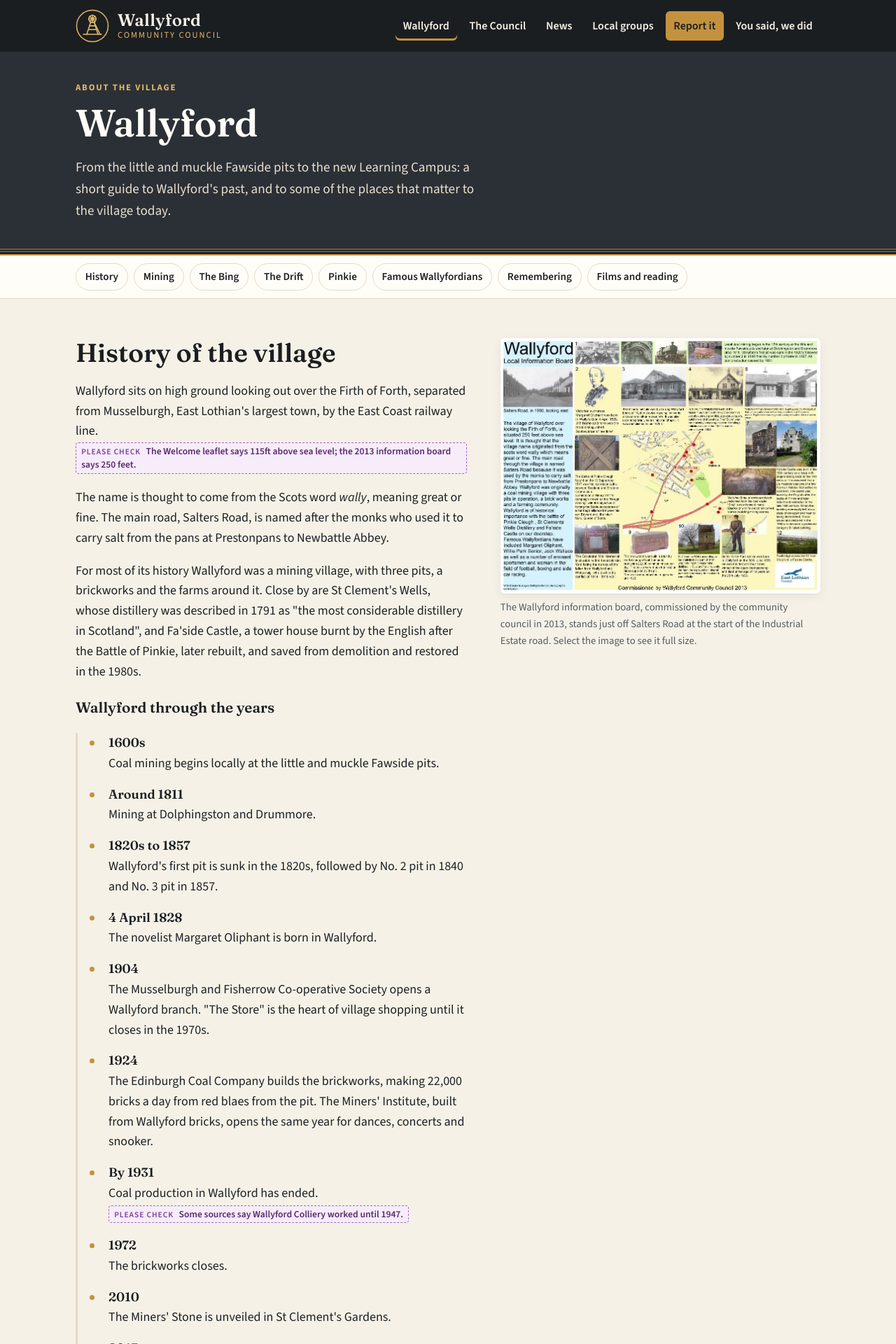
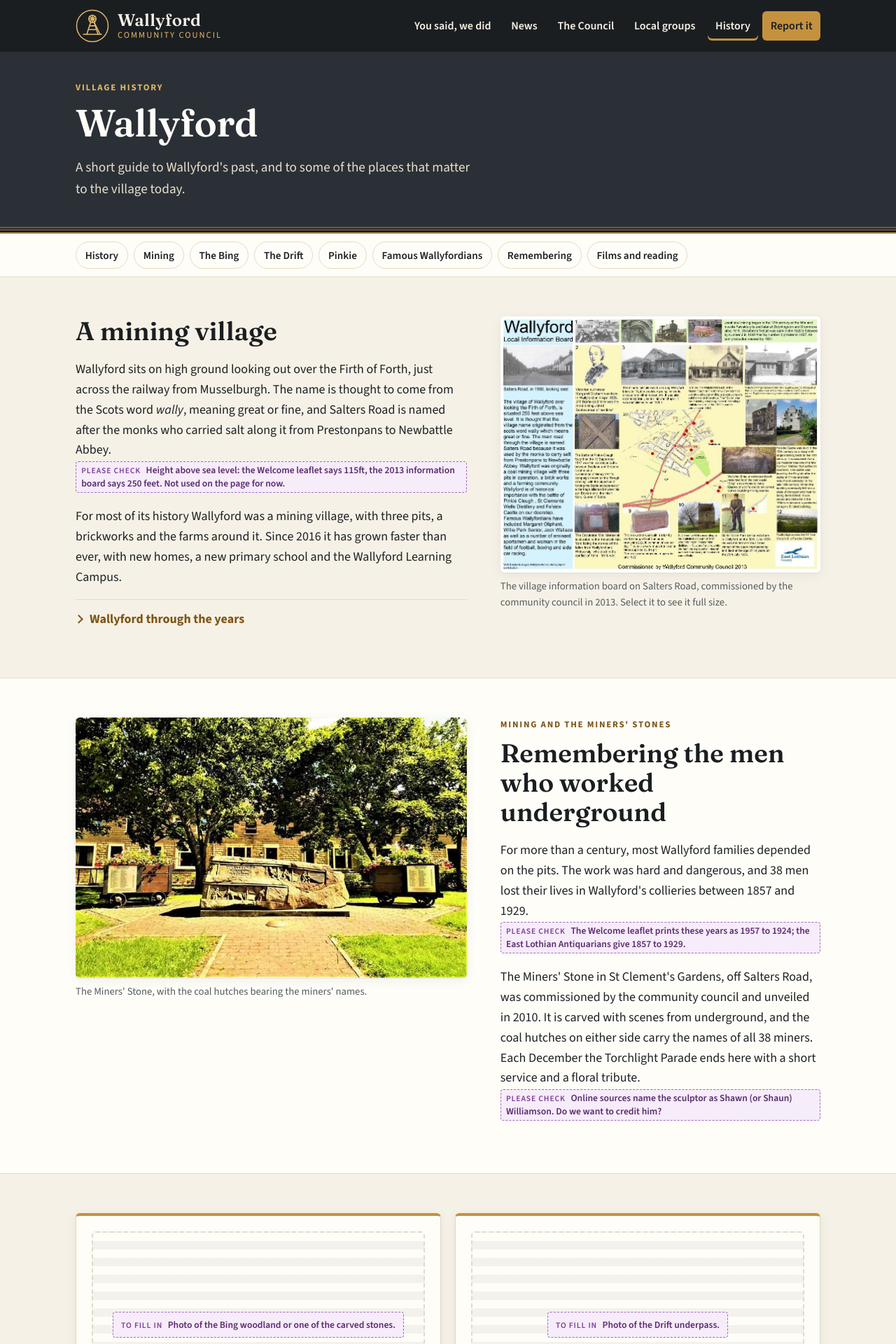
Before and after one commit to dochtie/wallyford-community-council, a Jekyll site: the page built from wallyford.html, in a window 1280 px wide. Shown: the top 1920 px of the page at 70% size. Built offline with Jekyll 4.4.1, drawn with Linux system fonts in a browser that asks for light colours; some of the changed text lies outside the part shown.

Commit message:
Reorder menu and make the History page shorter
- Menu: You said, we did first; then News, The Council, Local groups,
  History; Report it last as the gold button. "Wallyford" renamed
  "History" so it doesn't repeat the site name.
- Home: "Latest updates" now comes before the latest news.
- History page about 30% shorter on phones: timeline and the Crookston
  memorial story are tucked into "show more" sections; the Bing and the
  Drift sit side by side; text tightened; pictures cropped smaller;
  photo placeholders only appear in draft mode; less padding on phones.

Co-Authored-By: Claude Opus 5.5 <noreply@anthropic.com>
Claude-Session: https://claude.ai/code/session_01AHWgmrUU9kjoZf2z29Rxty

```diff
--- a/_includes/header.html
+++ b/_includes/header.html
@@ -1,4 +1,4 @@
-{%- assign nav = "wallyford|Wallyford|/wallyford/;council|The Council|/council/;news|News|/news/;groups|Local groups|/groups/;report|Report it|/report/;tracker|You said, we did|/you-said-we-did/" | split: ";" -%}
+{%- assign nav = "tracker|You said, we did|/you-said-we-did/;news|News|/news/;council|The Council|/council/;groups|Local groups|/groups/;wallyford|History|/wallyford/;report|Report it|/report/" | split: ";" -%}
 <header class="site-header">
   <div class="wrap header-inner">
     <a class="brand" href="{{ '/' | relative_url }}">
--- a/assets/css/site.css
+++ b/assets/css/site.css
@@ -448,6 +448,31 @@ a.event-inner:hover .event-title { text-decoration: underline; }
 }
 .prose blockquote p:last-child { font-family: var(--sans); font-size: .95rem; color: var(--muted); margin-bottom: 0; }
 
+/* ---------- Show more (details) ---------- */
+details.more { margin: 1rem 0 0; border-top: 1px solid var(--rule); }
+details.more > summary {
+  cursor: pointer; list-style: none; padding: .8rem 0; font-weight: 700; color: var(--brass-dark);
+  display: flex; align-items: center; gap: .5rem;
+}
+details.more > summary::-webkit-details-marker { display: none; }
+details.more > summary::before {
+  content: ""; width: .55rem; height: .55rem; border-right: 2px solid currentColor; border-bottom: 2px solid currentColor;
+  transform: rotate(-45deg); transition: transform .15s ease; margin-right: .2rem;
+}
+details.more[open] > summary::before { transform: rotate(45deg); }
+details.more > summary:hover { text-decoration: underline; }
+
+/* ---------- History page: compact pictures ---------- */
+.card-img { width: 100%; aspect-ratio: 16 / 9; object-fit: cover; border-radius: 4px; margin-bottom: 1rem; }
+.card-photo { aspect-ratio: 16 / 9; margin-bottom: 1rem; }
+.card-title { font-size: 1.45rem; }
+.figure-short { max-height: 340px; object-fit: cover; }
+@media (max-width: 640px) {
+  .section { padding: 2.5rem 0; }
+  .section-paper + .section, .section-dark + .section { padding-top: 2.5rem; }
+  .figure img { max-height: 300px; object-fit: cover; }
+}
+
 /* ---------- Report it: steps ---------- */
 .steps { padding-left: 1.3em; margin: 0; }
 .steps li { margin-bottom: .5rem; }
--- a/wallyford.html
+++ b/wallyford.html
@@ -1,16 +1,16 @@
 ---
 layout: default
-title: Wallyford
+title: History
 nav: wallyford
 permalink: /wallyford/
-description: The story of Wallyford, East Lothian. Mining and the Miners' Stone, the Bing, the Drift, the Battle of Pinkie, and the people and places that shaped the village.
+description: The story of Wallyford, East Lothian. Mining and the Miners' Stones, the Bing, the Drift, the Battle of Pinkie, and the people and places that shaped the village.
 ---
 
 <header class="page-head">
   <div class="wrap">
-    <p class="eyebrow">About the village</p>
+    <p class="eyebrow">Village history</p>
     <h1>Wallyford</h1>
-    <p class="lede">From the little and muckle Fawside pits to the new Learning Campus: a short guide to Wallyford's past, and to some of the places that matter to the village today.</p>
+    <p class="lede">A short guide to Wallyford's past, and to some of the places that matter to the village today.</p>
   </div>
 </header>
 <div class="strata" aria-hidden="true"></div>
@@ -33,31 +33,31 @@ description: The story of Wallyford, East Lothian. Mining and the Miners' Stone,
 <section class="section" id="history">
   <div class="wrap split">
     <div class="prose">
-      <h2>History of the village</h2>
-      <p>Wallyford sits on high ground looking out over the Firth of Forth, separated from Musselburgh, East Lothian's largest town, by the East Coast railway line. {% include review.html type="check" text="The Welcome leaflet says 115ft above sea level; the 2013 information board says 250 feet." %}</p>
-      <p>The name is thought to come from the Scots word <em>wally</em>, meaning great or fine. The main road, Salters Road, is named after the monks who used it to carry salt from the pans at Prestonpans to Newbattle Abbey.</p>
-      <p>For most of its history Wallyford was a mining village, with three pits, a brickworks and the farms around it. Close by are St Clement's Wells, whose distillery was described in 1791 as "the most considerable distillery in Scotland", and Fa'side Castle, a tower house burnt by the English after the Battle of Pinkie, later rebuilt, and saved from demolition and restored in the 1980s.</p>
+      <h2>A mining village</h2>
+      <p>Wallyford sits on high ground looking out over the Firth of Forth, just across the railway from Musselburgh. The name is thought to come from the Scots word <em>wally</em>, meaning great or fine, and Salters Road is named after the monks who carried salt along it from Prestonpans to Newbattle Abbey. {% include review.html type="check" text="Height above sea level: the Welcome leaflet says 115ft, the 2013 information board says 250 feet. Not used on the page for now." %}</p>
+      <p>For most of its history Wallyford was a mining village, with three pits, a brickworks and the farms around it. Since 2016 it has grown faster than ever, with new homes, a new primary school and the Wallyford Learning Campus.</p>
 
-      <h3>Wallyford through the years</h3>
+      <details class="more">
+        <summary>Wallyford through the years</summary>
         <ul class="timeline">
           <li><span class="when">1600s</span> Coal mining begins locally at the little and muckle Fawside pits.</li>
-        <li><span class="when">Around 1811</span> Mining at Dolphingston and Drummore.</li>
           <li><span class="when">1820s to 1857</span> Wallyford's first pit is sunk in the 1820s, followed by No. 2 pit in 1840 and No. 3 pit in 1857.</li>
           <li><span class="when">4 April 1828</span> The novelist Margaret Oliphant is born in Wallyford.</li>
-        <li><span class="when">1904</span> The Musselburgh and Fisherrow Co-operative Society opens a Wallyford branch. "The Store" is the heart of village shopping until it closes in the 1970s.</li>
-        <li><span class="when">1924</span> The Edinburgh Coal Company builds the brickworks, making 22,000 bricks a day from red blaes from the pit. The Miners' Institute, built from Wallyford bricks, opens the same year for dances, concerts and snooker.</li>
+          <li><span class="when">1904</span> The Co-op opens a Wallyford branch. "The Store" is the heart of village shopping until the 1970s.</li>
+          <li><span class="when">1924</span> The brickworks opens, making 22,000 bricks a day from red blaes from the pit. The Miners' Institute is built from Wallyford bricks the same year.</li>
           <li><span class="when">By 1931</span> Coal production in Wallyford has ended. {% include review.html type="check" text="Some sources say Wallyford Colliery worked until 1947." %}</li>
           <li><span class="when">1972</span> The brickworks closes.</li>
           <li><span class="when">2010</span> The Miners' Stone is unveiled in St Clement's Gardens.</li>
-        <li><span class="when">2013</span> The community council commissions the village information board on Salters Road.</li>
-        <li><span class="when">2016 onwards</span> Wallyford grows fast, with thousands of new homes planned, a new primary school and the Wallyford Learning Campus. {% include review.html type="check" text="Add opening dates for the new primary school and Learning Campus." %}</li>
+          <li><span class="when">2016 onwards</span> New homes, a new primary school and the Wallyford Learning Campus. {% include review.html type="check" text="Add opening dates for the new primary school and Learning Campus." %}</li>
         </ul>
+        <p>Nearby are St Clement's Wells, whose distillery was described in 1791 as "the most considerable distillery in Scotland", and Fa'side Castle, burnt by the English after the Battle of Pinkie and restored in the 1980s.</p>
+      </details>
     </div>
     <figure class="figure">
       <a href="{{ '/assets/img/information-board.jpg' | relative_url }}">
         <img src="{{ '/assets/img/information-board.jpg' | relative_url }}" alt="The Wallyford local information board: a map of the village surrounded by old photographs and short histories of local landmarks" width="921" height="736" loading="lazy">
       </a>
-      <figcaption>The Wallyford information board, commissioned by the community council in 2013, stands just off Salters Road at the start of the Industrial Estate road. Select the image to see it full size.</figcaption>
+      <figcaption>The village information board on Salters Road, commissioned by the community council in 2013. Select it to see it full size.</figcaption>
     </figure>
   </div>
 </section>
@@ -68,67 +68,62 @@ description: The story of Wallyford, East Lothian. Mining and the Miners' Stone,
       <p class="eyebrow">Mining and the Miners' Stones</p>
       <h2>Remembering the men who worked underground</h2>
       <p>For more than a century, most Wallyford families depended on the pits. The work was hard and dangerous, and 38 men lost their lives in Wallyford's collieries between 1857 and 1929. {% include review.html type="check" text="The Welcome leaflet prints these years as 1957 to 1924; the East Lothian Antiquarians give 1857 to 1929." %}</p>
-      <h3>The Miners' Stone</h3>
-      <p>The Miners' Stone stands in St Clement's Gardens, just off Salters Road at the start of the St Clement's estate. It was commissioned by Wallyford Community Council and unveiled in 2010. Carved into the stone are scenes from underground: shafts, tunnels and the men who worked them. {% include review.html type="check" text="Online sources name the sculptor as Shawn Williamson. Do we want to credit him here?" %}</p>
-      <p>On either side of the stone are two coal hutches, the wagons that carried coal from the coalface, bearing the names of all 38 miners. Each December, the Torchlight Parade ends here with a short service and a floral tribute to the men.</p>
-      <h3>The carved stones on the Bing</h3>
-      <p>Up on the Bing there are ten more carved stones, each showing a scene from mining life. They're well worth a walk to find. <a href="https://drive.google.com/file/d/1ackOG5qe77D3DHj9QypD_WB8dai-qN5X/view?usp=drivesdk">Watch the film of the Bing mining stones</a>.</p>
+      <p>The Miners' Stone in St Clement's Gardens, off Salters Road, was commissioned by the community council and unveiled in 2010. It is carved with scenes from underground, and the coal hutches on either side carry the names of all 38 miners. Each December the Torchlight Parade ends here with a short service and a floral tribute. {% include review.html type="check" text="Online sources name the sculptor as Shawn (or Shaun) Williamson. Do we want to credit him?" %}</p>
     </div>
     <figure class="figure">
       <img src="{{ '/assets/img/miners-stone.jpg' | relative_url }}" alt="A large carved stone on a paved circle, with a replica coal hutch on either side, in a grassy garden" width="720" height="480" loading="lazy">
-      <figcaption>The Miners' Stone, flanked by coal hutches bearing the names of the 38 miners.</figcaption>
+      <figcaption>The Miners' Stone, with the coal hutches bearing the miners' names.</figcaption>
     </figure>
   </div>
 </section>
 
-<section class="section" id="the-bing">
-  <div class="wrap split">
-    <div class="prose">
+<section class="section">
+  <div class="wrap">
+    <div class="grid grid-2 places">
+      <article class="card" id="the-bing">
+        {% if site.show_review_notes %}
+        <div class="photo-needed card-photo" role="img" aria-label="Photo of the Bing to be added">
+          {% include review.html type="todo" text="Photo of the Bing woodland or one of the carved stones." %}
+        </div>
+        {% endif %}
         <p class="eyebrow">The Bing</p>
-      <h2>From pit waste to woodland</h2>
-      <p>A <em>bing</em> is the Scots word for a heap of waste from a mine: the shale and stone brought up from the pit along with the coal. Wallyford's bing has been reclaimed as a landscaped park and community woodland, just south-east of the industrial estate.</p>
-      <p>It's now home to many kinds of wildlife, a network of paths, and the ten carved mining stones. In 2024 East Lothian Council finished a new surfaced and lit path alongside the Bing, so that pupils have a safe route to school all year round.</p>
-      {% include review.html type="todo" text="A sentence or two about how the Bing is looked after today (any friends group, volunteer days, or who to contact about it)." %}
+        <h2 class="card-title">From pit waste to woodland</h2>
+        <p>A <em>bing</em> is a heap of waste from a mine. Wallyford's has been turned into a park and community woodland, just south-east of the industrial estate, with paths, wildlife and ten carved stones showing scenes from mining life. A lit path alongside it opened in 2024 as a safe route to school.</p>
+        <p class="card-foot"><a href="https://drive.google.com/file/d/1ackOG5qe77D3DHj9QypD_WB8dai-qN5X/view?usp=drivesdk">Watch the film of the Bing mining stones</a></p>
+        {% include review.html type="todo" text="A sentence on who looks after the Bing today (friends group, volunteer days, who to contact)." %}
+      </article>
+      <article class="card" id="the-drift">
+        {% if site.show_review_notes %}
+        <div class="photo-needed card-photo" role="img" aria-label="Photo of the Drift to be added">
+          {% include review.html type="todo" text="Photo of the Drift underpass." %}
         </div>
-    <div class="photo-needed" role="img" aria-label="Photo of the Bing to be added">
-      {% include review.html type="todo" text="Photo of the Bing woodland or one of the carved stones." %}
+        {% endif %}
+        <p class="eyebrow">The Drift</p>
+        <h2 class="card-title">The path to Pinkie</h2>
+        <p>The Drift is the path between Wallyford and Pinkie that runs under the railway line, one of the main walking and cycling links into Musselburgh. In mining, a <em>drift</em> is a sloping tunnel into a coal seam. If you know how the path got its name, we'd love to hear from you.</p>
+        <p class="card-foot"><a href="{{ '/report/#council' | relative_url }}">Problem with the path? Report it</a></p>
+        {% include review.html type="todo" text="How the Drift got its name, if known." %}
+      </article>
     </div>
   </div>
 </section>
 
-<section class="section section-paper" id="the-drift">
-  <div class="wrap split split-flip">
-    <div class="prose">
-      <p class="eyebrow">The Drift</p>
-      <h2>The path to Pinkie</h2>
-      <p>The Drift is the path between Wallyford and Pinkie that passes under the railway line. It's one of the main walking and cycling links between the village and Musselburgh, and part of many people's daily route to the station, the shops and school.</p>
-      <p>In mining, a <em>drift</em> is a sloping tunnel driven into a coal seam. If you know how the path got its name, we'd love to hear from you.</p>
-      {% include review.html type="todo" text="How the Drift got its name, if known, and anything residents should know about it (lighting, who maintains it, how to report problems)." %}
-      <p>Problem with the path, its lighting or litter? <a href="{{ '/report/#council' | relative_url }}">Here's how to report it</a>.</p>
-    </div>
-    <div class="photo-needed" role="img" aria-label="Photo of the Drift to be added">
-      {% include review.html type="todo" text="Photo of the Drift underpass." %}
-    </div>
-  </div>
-</section>
-
-<section class="section" id="pinkie">
+<section class="section section-paper" id="pinkie">
   <div class="wrap split">
     <div class="prose">
       <p class="eyebrow">10 September 1547</p>
       <h2>The Battle of Pinkie</h2>
-      <p>The Battle of Pinkie Cleugh was fought on the fields between Musselburgh, Wallyford and Dalkeith. It was the last major battle between Scotland and England, and the climax of Henry VIII's "Rough Wooing": his attempt to force the Scots to agree to a marriage between his son Edward and the infant Mary, Queen of Scots. Around 10,000 Scots were killed.</p>
-      <p>A memorial stone stands just off Salters Road. Every year on 10 September, a commemoration is held at the stone at 1pm.</p>
-      <p><a href="https://www.youtube.com/watch?v=C9M_dbLCuPg">Watch a short film about the battle on YouTube</a>.</p>
+      <p>The Battle of Pinkie Cleugh was fought on the fields between Musselburgh, Wallyford and Dalkeith. It was the last major battle between Scotland and England, part of Henry VIII's "Rough Wooing" to force a marriage between his son Edward and the infant Mary, Queen of Scots. Around 10,000 Scots were killed.</p>
+      <p>A commemoration is held at the memorial stone off Salters Road every 10 September at 1pm. <a href="https://www.youtube.com/watch?v=C9M_dbLCuPg">Watch a short film about the battle</a>.</p>
     </div>
     <figure class="figure">
-      <img src="{{ '/assets/img/pinkie-cleugh-stone.jpg' | relative_url }}" alt="A square stone memorial carved with a saltire, with daffodils at its base and fields and hills behind" width="524" height="447" loading="lazy">
-      <figcaption>The Pinkie Cleugh memorial stone, just off Salters Road.</figcaption>
+      <img class="figure-short" src="{{ '/assets/img/pinkie-cleugh-stone.jpg' | relative_url }}" alt="A square stone memorial carved with a saltire, with daffodils at its base and fields and hills behind" width="524" height="447" loading="lazy">
+      <figcaption>The Pinkie Cleugh memorial stone.</figcaption>
     </figure>
   </div>
 </section>
 
-<section class="section section-paper" id="people">
+<section class="section" id="people">
   <div class="wrap">
     <div class="section-head">
       <p class="eyebrow">Famous Wallyfordians</p>
@@ -136,24 +131,23 @@ description: The story of Wallyford, East Lothian. Mining and the Miners' Stone,
     </div>
     <div class="grid grid-3" style="align-items:start">
       <article class="card">
-        <img src="{{ '/assets/img/margaret-oliphant-plaque.jpg' | relative_url }}" alt="Blue oval plaque reading: Margaret Oliphant, born 1828 in Wallyford, died 1897 in Wimbledon, Eminent Authoress, Biographer and Historian" width="900" height="609" loading="lazy" style="border-radius:4px;margin-bottom:1rem">
+        <img class="card-img" src="{{ '/assets/img/margaret-oliphant-plaque.jpg' | relative_url }}" alt="Blue oval plaque reading: Margaret Oliphant, born 1828 in Wallyford, died 1897 in Wimbledon, Eminent Authoress, Biographer and Historian" width="900" height="609" loading="lazy">
         <h3>Margaret Oliphant (1828 to 1897)</h3>
-        <p>Victorian novelist, essayist, critic, biographer and historian, born in Wallyford on 4 April 1828. J.M. Barrie called her "the most distinguished Scotswoman of her time". The library at the Wallyford Learning Campus is named after her.</p>
-        <p class="card-foot"><a href="http://oliphantfiction.com/">Read about her work</a></p>
+        <p>Victorian novelist, critic and historian. J.M. Barrie called her "the most distinguished Scotswoman of her time". The library at the Learning Campus is named after her. <a href="http://oliphantfiction.com/">Read about her work</a>.</p>
       </article>
       <article class="card">
         <h3>Willie Park Senior (1833 to 1903)</h3>
-        <p>Born in Wallyford on 30 June 1833, Willie Park won the very first Open Championship in 1860 and went on to win it four times.</p>
+        <p>Won the very first Open Championship in 1860, and three more after it.</p>
       </article>
       <article class="card">
         <h3>Jock Wallace (1935 to 1996)</h3>
-        <p>The son of a Wallyford miner, Jock Wallace became one of Scottish football's best-known managers, leading Rangers to two domestic trebles in the 1970s.</p>
+        <p>The son of a Wallyford miner, he led Rangers to two domestic trebles in the 1970s.</p>
       </article>
     </div>
   </div>
 </section>
 
-<section class="section" id="remembering">
+<section class="section section-paper" id="remembering">
   <div class="wrap">
     <div class="section-head">
       <p class="eyebrow">Remembering</p>
@@ -162,7 +156,7 @@ description: The story of Wallyford, East Lothian. Mining and the Miners' Stone,
     </div>
     <div class="grid grid-2">
       <article class="card">
-        <img src="{{ '/assets/img/war-memorial-st-clements.jpg' | relative_url }}" alt="A round granite war memorial with poppy wreaths laid in front of it" width="528" height="528" loading="lazy" style="border-radius:4px;margin-bottom:1rem;aspect-ratio:4/3;object-fit:cover">
+        <img class="card-img" src="{{ '/assets/img/war-memorial-st-clements.jpg' | relative_url }}" alt="A round granite war memorial with poppy wreaths laid in front of it" width="528" height="528" loading="lazy">
         <h3>Remembrance Sunday in Wallyford</h3>
         <ul>
           <li><strong>10am:</strong> service at Wallyford Community Church, Albert Place</li>
@@ -171,18 +165,20 @@ description: The story of Wallyford, East Lothian. Mining and the Miners' Stone,
         </ul>
       </article>
       <article class="card">
-        <img src="{{ '/assets/img/crookston-war-memorial.jpg' | relative_url }}" alt="A red sandstone war memorial set into a stone wall, with poppy wreaths at its base" width="646" height="550" loading="lazy" style="border-radius:4px;margin-bottom:1rem;aspect-ratio:4/3;object-fit:cover">
+        <img class="card-img" src="{{ '/assets/img/crookston-war-memorial.jpg' | relative_url }}" alt="A red sandstone war memorial set into a stone wall, with poppy wreaths at its base" width="646" height="550" loading="lazy">
         <h3>The Crookston War Memorial</h3>
-        <p>Unveiled on 13 September 1919 at Crookston School, which served Wallyford, Smeaton and Deantown, this red sandstone memorial names the local men who fell in the First World War. When the school closed in the late 1950s, the memorial moved to just inside the gates of Inveresk Cemetery in Musselburgh.</p>
-        <p>In 2014 the community council secured funding from the War Memorials Trust and East Lothian Council to restore it, and held a rededication ceremony on 4 August 2014 to remember all 59 people named on it.</p>
-        <p><strong>Armistice Day service:</strong> 11 November each year, 10.45am.</p>
-        <p class="card-foot"><a href="https://www.warmemorialsonline.org.uk/memorial/138467">Crookston War Memorial on War Memorials Online</a></p>
+        <p>Just inside the gates of Inveresk Cemetery. <strong>Armistice Day service:</strong> 11 November each year, 10.45am.</p>
+        <details class="more">
+          <summary>The memorial's story</summary>
+          <p>Unveiled on 13 September 1919 at Crookston School, which served Wallyford, Smeaton and Deantown, the red sandstone memorial names the local men who fell in the First World War. It moved to Inveresk Cemetery when the school closed in the late 1950s.</p>
+          <p>In 2014 the community council secured funding from the War Memorials Trust and East Lothian Council to restore it, and held a rededication ceremony on 4 August 2014 for all 59 people named on it. <a href="https://www.warmemorialsonline.org.uk/memorial/138467">More on War Memorials Online</a>.</p>
+        </details>
       </article>
     </div>
   </div>
 </section>
 
-<section class="section section-paper" id="more">
+<section class="section" id="more">
   <div class="wrap">
     <div class="section-head">
       <p class="eyebrow">Films and further reading</p>
@@ -203,9 +199,9 @@ description: The story of Wallyford, East Lothian. Mining and the Miners' Stone,
         <h3>Reading and walking</h3>
         <ul>
           <li><a href="https://www.flickr.com/photos/eastlothian/albums/72157644170256596/">A history of Wallyford in photos</a> (East Lothian Council)</li>
-          <li><a href="https://eastlothianantiquarians.org.uk/files/2026/04/Place-names-of-East-Lothian-A-journey-through-time-Liz-Curtis-Third-edition-March-2026.pdf">Place-names of East Lothian</a> by Liz Curtis (East Lothian Antiquarians, PDF), including Wallyford and St Clement's Wells</li>
+          <li><a href="https://eastlothianantiquarians.org.uk/files/2026/04/Place-names-of-East-Lothian-A-journey-through-time-Liz-Curtis-Third-edition-March-2026.pdf">Place-names of East Lothian</a> by Liz Curtis (PDF)</li>
           <li><a href="https://www.mining-landscapes.org">Mining Landscapes</a></li>
-          <li><a href="https://www.eastlothian.gov.uk/sites/default/files/downloads/Musselburgh_Paths_leaflet.pdf">Walk, run, cycle and ride: Musselburgh area paths</a> (East Lothian Council, PDF)</li>
+          <li><a href="https://www.eastlothian.gov.uk/sites/default/files/downloads/Musselburgh_Paths_leaflet.pdf">Musselburgh area paths</a> (East Lothian Council, PDF)</li>
         </ul>
       </div>
     </div>
```
Also changed, not shown: index.html (+16 -16 lines), README.md. Lines whose indentation alone changed are shown as unchanged.
